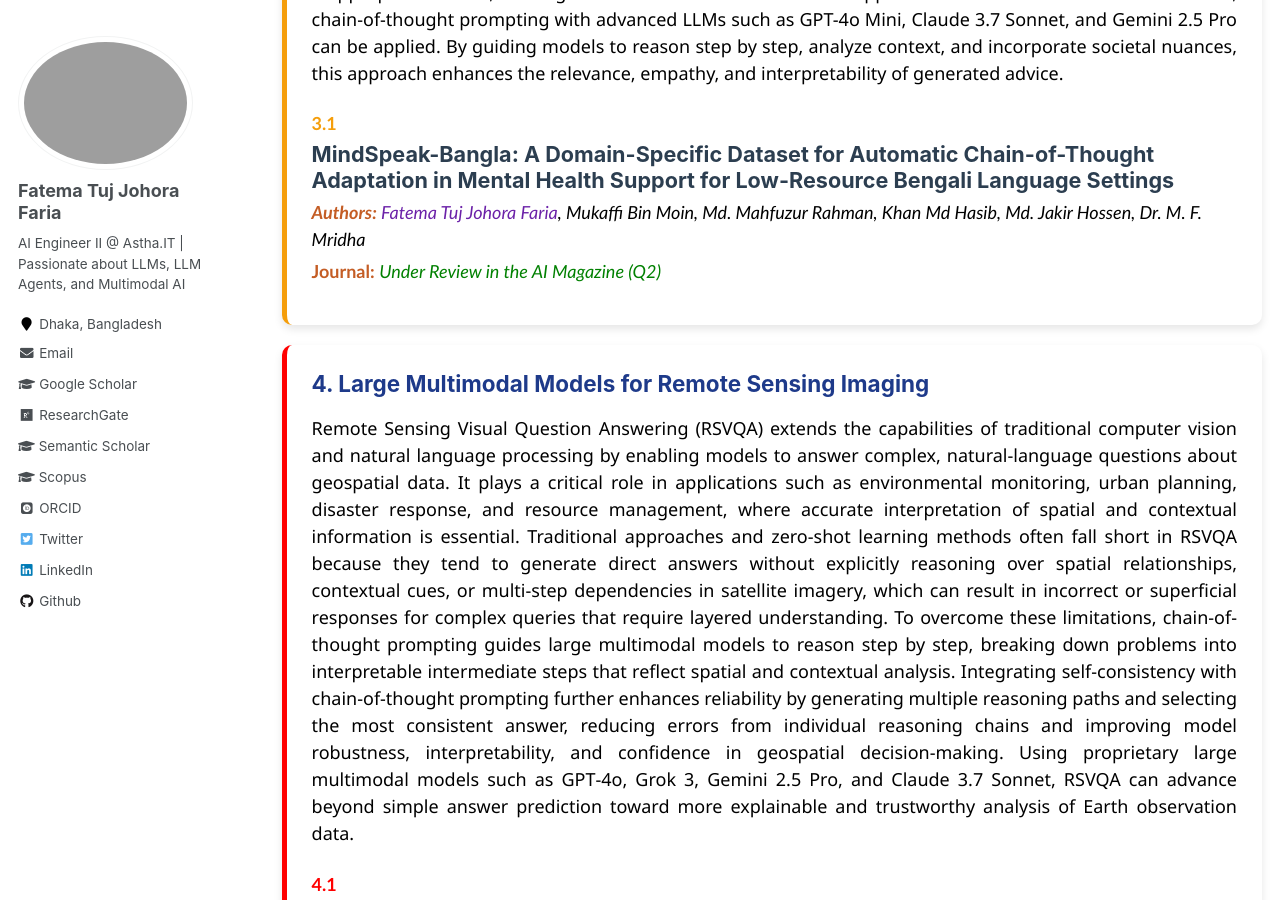
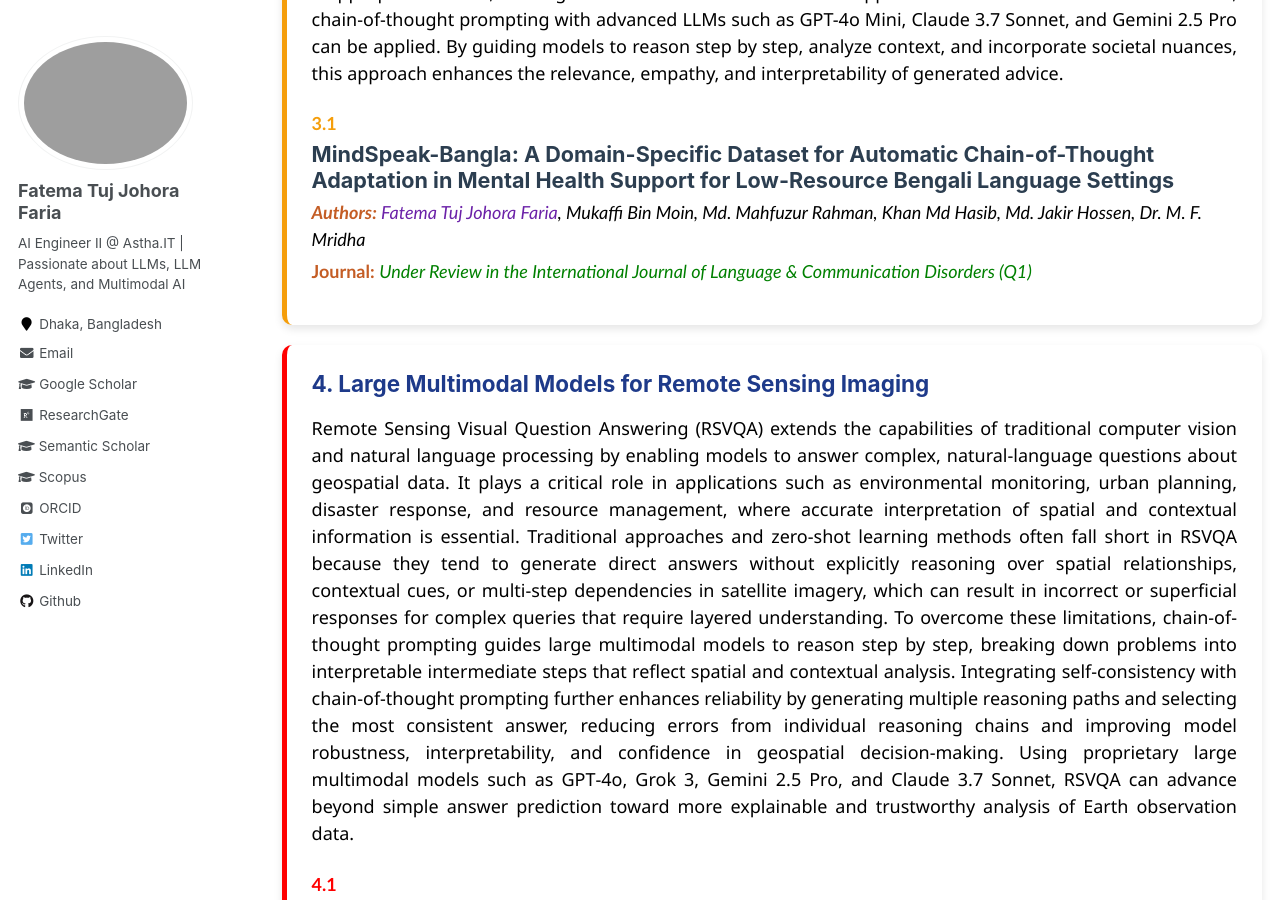
Before and after one commit to fatemafaria142/fatemafaria142.github.io, a Jekyll site: the page built from _pages/research.md, in a window 1280 px wide and 900 px high, scrolled down 2439 px. Built offline with Jekyll 4.4.1, drawn with Linux system fonts in a browser that asks for light colours; some web fonts are replaced.

Commit message:
Update research

```diff
--- a/_pages/research.md
+++ b/_pages/research.md
@@ -65,7 +65,7 @@ author_profile: true
       <span style="color: #f59e0b; font-weight: bold;">3.1 </span>
       <h3 style="color: #2c3e50; font-size: 1.2em; margin: 5px 0;">MindSpeak-Bangla: A Domain-Specific Dataset for Automatic Chain-of-Thought Adaptation in Mental Health Support for Low-Resource Bengali Language Settings</h3>
       <p style="font-style: italic; margin: 5px 0;"><strong style="color: #c45d25;">Authors:</strong> <span style="color: #6b21a8;">Fatema Tuj Johora Faria</span>, Mukaffi Bin Moin, Md. Mahfuzur Rahman, Khan Md Hasib, Md. Jakir Hossen, Dr. M. F. Mridha</p>
-      <p style="color: green; margin: 5px 0;"><strong style="color: #c45d25;">Journal:</strong> <em>Under Review in the AI Magazine (Q2)</em></p>
+      <p style="color: green; margin: 5px 0;"><strong style="color: #c45d25;">Journal:</strong> <em>Under Review in the International Journal of Language & Communication Disorders (Q1)</em></p>
     </div>
   </div>
 
```
